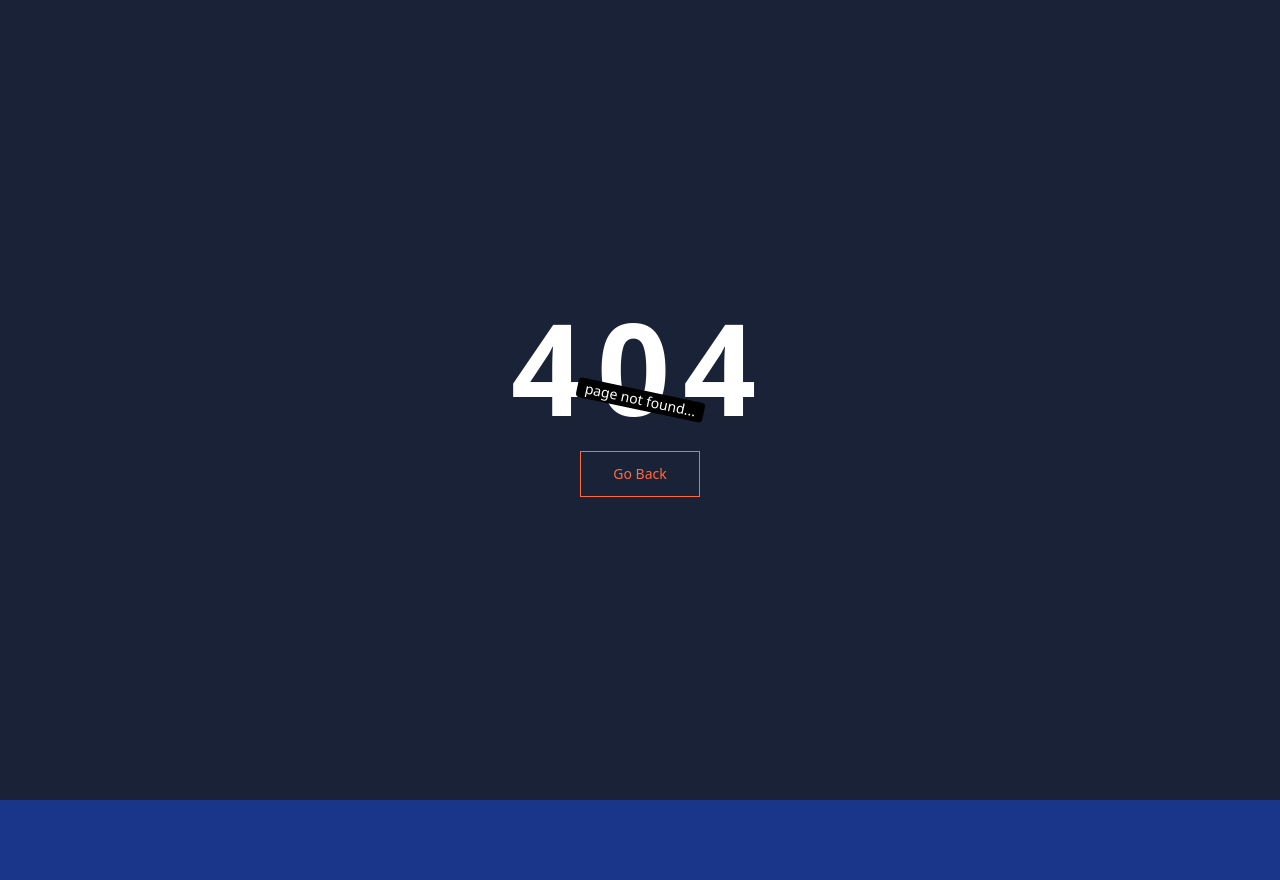
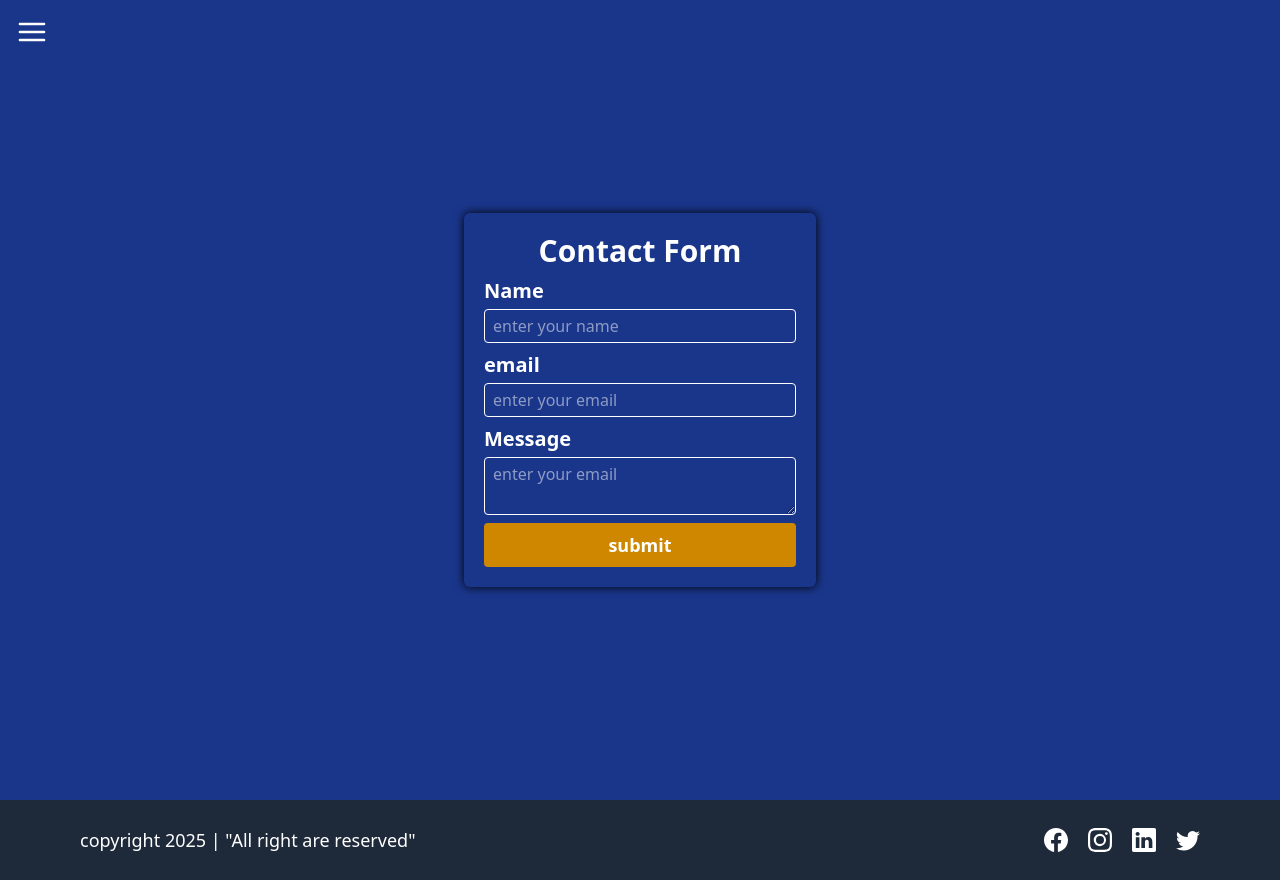
Before and after one commit to KumarRajeev931244/lmsProjectFrontend, a React (Vite) app: page /contact in a window 1280 px wide. Before the commit this address had no page. Before the commit the page ends 800 px from the top, so only its background shows below. Built offline with nearby package versions, Linux system fonts and the light colour scheme.

Commit message:
added contact page

```diff
--- a/src/App.jsx
+++ b/src/App.jsx
@@ -6,6 +6,7 @@
 import Signup from "./pages/SignUp";
 import Login from "./pages/Login";
 import CourseList from "./pages/Course/CourseList";
+import Contact from "./pages/Contact";
 
 function App() {
     return (
@@ -17,6 +18,7 @@
             <Route path="/signup" element={<Signup/>}></Route>
             <Route path="/login" element={<Login/>}></Route>
             <Route path="/courses" element={<CourseList/>}></Route>
+            <Route path="/contact" element={<Contact/>}></Route>
 
         </Routes>
 
--- /dev/null
+++ b/src/Helpers/regexMatcher.js
@@ -0,0 +1,7 @@
+export function isEmail(string){
+    return string.match(/^[a-zA-Z0-9._%+-]+@[a-zA-Z0-9.-]+\.[a-zA-Z]{2,}$/)
+}
+
+export function isPassword(string){
+    return string.match(/^(?=.*[a-z])(?=.*[A-Z])(?=.*\d)(?=.*[@$!%*?&])[A-Za-z\d@$!%*?&]{8,}$/)
+}
--- /dev/null
+++ b/src/pages/Contact.jsx
@@ -0,0 +1,111 @@
+import { useState } from 'react';
+import HomeLayout from '../Layouts/HomeLayout'
+import toast from 'react-hot-toast';
+import { isEmail } from '../Helpers/regexMatcher';
+import axiosInstance from '../Helpers/axiosInstance';
+function Contact() {
+
+    const [userInput, setUserInput] = useState({
+        name: "",
+        email: "",
+        message: ""
+    });
+
+    function handleInputChange(e){
+        const {name, value} = e.target;
+        console.log(name, value);
+        setUserInput({
+            ...userInput,
+            [name]: value
+        })
+
+    }
+
+    async function onFormSubmit(e) {
+        e.preventDefault();
+        if(!userInput.email || !userInput.message || !userInput.name){
+            toast.error("All field are mandatory");
+            return
+        }
+        if(!isEmail(userInput.email)){
+            toast.error("Invalid email")
+            return;
+        }
+        try {
+            const response = axiosInstance.post("/contacts",userInput);
+            console.log("contact response:", response);
+            toast.promise(response, {
+                loading: "submitting your message..",
+                success: "form submitted successfully",
+                error: "failed to submit the form"
+            });
+            const contactResponse = await response;
+            console.log("contactResponse:",contactResponse);
+            if(contactResponse?.data?.success){
+                setUserInput({
+                    name: "",
+                    email: "",
+                    message: ""
+                })
+            }
+        } catch (error) {
+            toast.error("operation failed...")
+        }
+
+    }
+    return (
+        <HomeLayout>
+           <div className="flex items-center justify-center h-[100vh] ">
+                <form className='flex flex-col items-center jsutify-center gap-2 p-5 rounded-md text-white shadow-[0_0_10px_black] w-[22rem]' noValidate onSubmit={onFormSubmit}>
+                    <h1 className="text-3xl font-semibold">
+                        Contact Form
+                    </h1>
+                    <div className="flex flex-col w-full gap-1">
+                        <label htmlFor="name" className='text-xl font-semibold'>
+                            Name
+                        </label>
+                        <input
+                            className="bg-transparent border px-2 py-1 rounded-sm"
+                            id='name'
+                            type='text'
+                            name='name'
+                            placeholder='enter your name'
+                            onChange={handleInputChange}
+                            value={userInput.name}
+                        />
+                    </div>
+                    <div className="flex flex-col w-full gap-1">
+                        <label htmlFor="email" className='text-xl font-semibold'>
+                            email
+                        </label>
+                        <input
+                            className="bg-transparent border px-2 py-1 rounded-sm"
+                            id='email'
+                            type='text'
+                            name='email'
+                            placeholder='enter your email'
+                            onChange={handleInputChange}
+                            value={userInput.email}
+                        />
+                    </div>
+                    <div className="flex flex-col w-full gap-1">
+                        <label htmlFor="name" className='text-xl font-semibold'>
+                            Message
+                        </label>
+                        <textarea
+                        className="bg-transparent border px-2 py-1 rounded-sm"
+                        id='message'
+                        name='message'
+                        placeholder='enter your email'
+                        onChange={handleInputChange}
+                        value={userInput.message}
+                        />
+                    </div>
+                    <button type='submit' className='w-full bg-yellow-600 hover:bg-yellow-500 transition-all ease-in-out duration-300 rounded-sm py-2 font-semibold text-lg cursor-pointer '>submit</button>
+                </form>
+           </div>
+        </HomeLayout>
+    );
+}
+
+export default Contact;
--- a/src/pages/SignUp.jsx
+++ b/src/pages/SignUp.jsx
@@ -5,6 +5,7 @@
 import { useDispatch } from "react-redux";
 import {toast} from 'react-hot-toast'
 import { createAccount } from "../Redux/Slice/AuthSlice.js";
+import { isEmail, isPassword } from "../Helpers/regexMatcher.js";
 function Signup () {
     const dispatch = useDispatch()
     const navigate = useNavigate()
@@ -62,16 +63,26 @@
             toast.error("fullname should be atleast 5 characters long")
             return
         }
-        if(!signupData.email.match(/^[a-zA-Z0-9._%+-]+@[a-zA-Z0-9.-]+\.[a-zA-Z]{2,}$/)){
+        // if(!signupData.email.match(/^[a-zA-Z0-9._%+-]+@[a-zA-Z0-9.-]+\.[a-zA-Z]{2,}$/)){
+        //     toast.error("invalid email id");
+        //     return;
+        // }
+
+        if(!isEmail(signupData.email)){
             toast.error("invalid email id");
-            return;
+        //     return;
         }
 
         // check password validation
         // console.log(!signupData.password.match(/^(?=.*[a-z])(?=.*[A-Z])(?=.*\d)(?=.*[@$!%*?&])[A-Za-z\d@$!%*?&]{8,}$/));
-        if(!signupData.password.match(/^(?=.*[a-z])(?=.*[A-Z])(?=.*\d)(?=.*[@$!%*?&])[A-Za-z\d@$!%*?&]{8,}$/)){
-            toast.error("Password should be 8-16 character long with atleast one upper and lower case letter and number")
-            return;
+        // if(!signupData.password.match(/^(?=.*[a-z])(?=.*[A-Z])(?=.*\d)(?=.*[@$!%*?&])[A-Za-z\d@$!%*?&]{8,}$/)){
+        //     toast.error("Password should be 8-16 character long with atleast one upper and lower case letter and number")
+        //     return;
+        // }
+
+        if(!isPassword(signupData.password)){
+             toast.error("Password should be 8-16 character long with atleast one upper and lower case letter and number")
+             return;
         }
         // create a form data object to send the data to the server
         const formData = new FormData();
```
